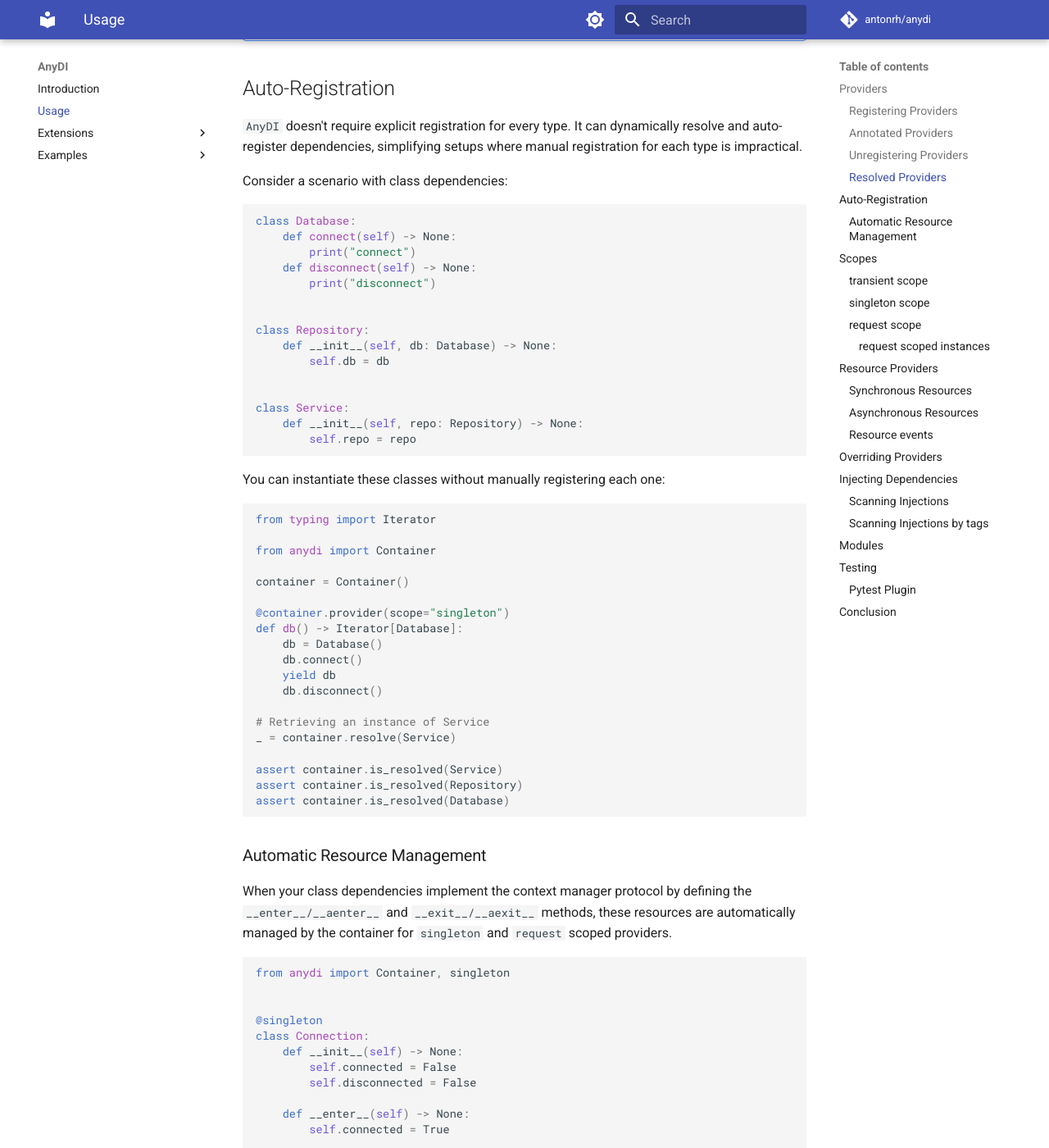
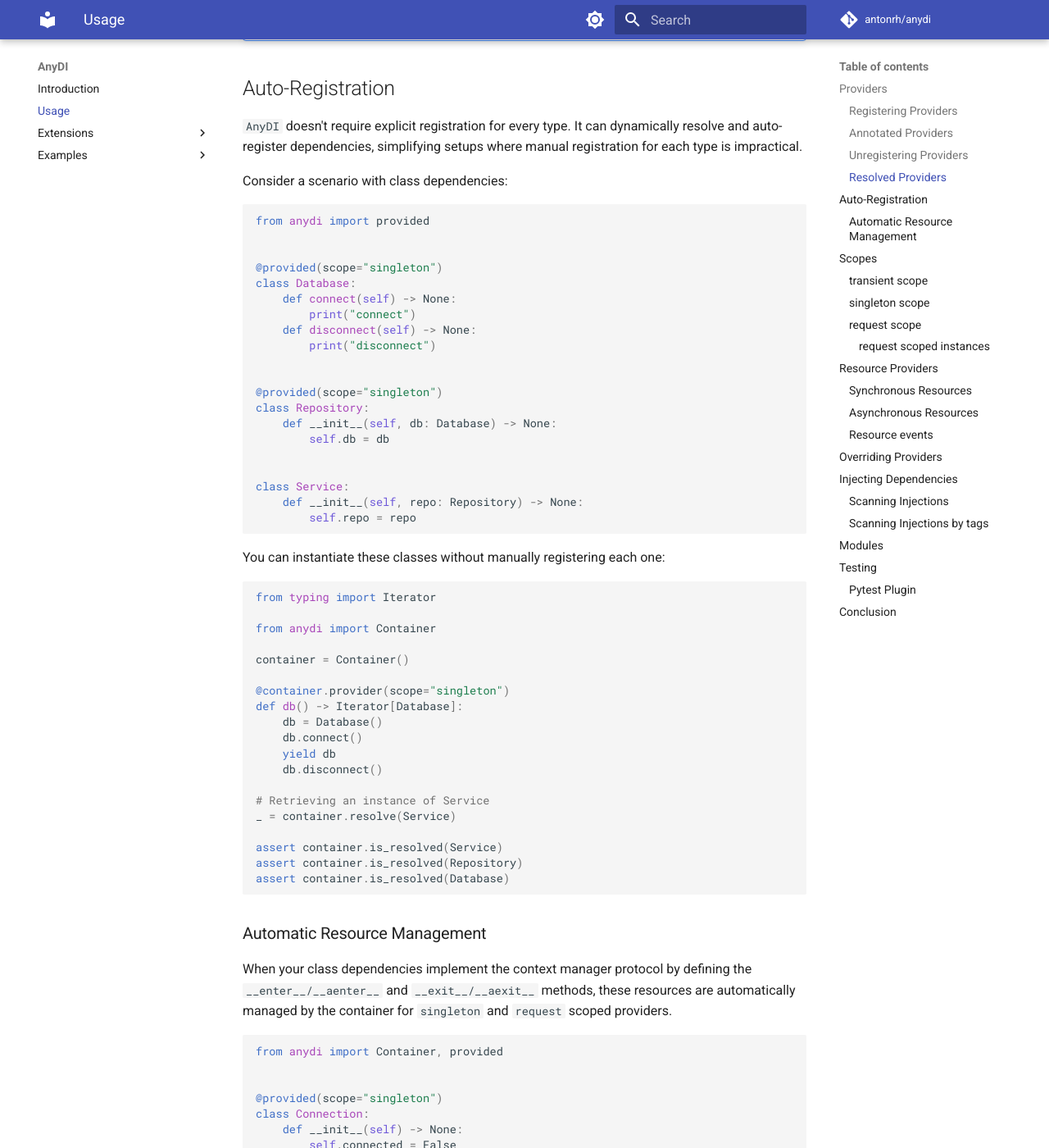
Before and after one commit to antonrh/anydi, an MkDocs documentation site: the page built from docs/usage.md, in a window 1280 px wide and 1400 px high, scrolled down 3174 px. Shown: the whole window at 82% size. Built offline with MkDocs 1.6.1 and Material for MkDocs 9.7.7, drawn with Linux system fonts in a browser that asks for light colours; comment, search, counter and statistics services are not loaded.

Commit message:
Update docs

````diff
--- a/docs/usage.md
+++ b/docs/usage.md
@@ -154,6 +154,10 @@ simplifying setups where manual registration for each type is impractical.
 Consider a scenario with class dependencies:
 
 ```python
+from anydi import provided
+
+
+@provided(scope="singleton")
 class Database:
     def connect(self) -> None:
         print("connect")
@@ -161,6 +165,7 @@ class Database:
         print("disconnect")
 
 
+@provided(scope="singleton")
 class Repository:
     def __init__(self, db: Database) -> None:
         self.db = db
@@ -200,10 +205,10 @@ assert container.is_resolved(Database)
 When your class dependencies implement the context manager protocol by defining the `__enter__/__aenter__` and `__exit__/__aexit__` methods, these resources are automatically managed by the container for `singleton` and `request` scoped providers.
 
 ```python
-from anydi import Container, singleton
+from anydi import Container, provided
 
 
-@singleton
+@provided(scope="singleton")
 class Connection:
     def __init__(self) -> None:
         self.connected = False
````
